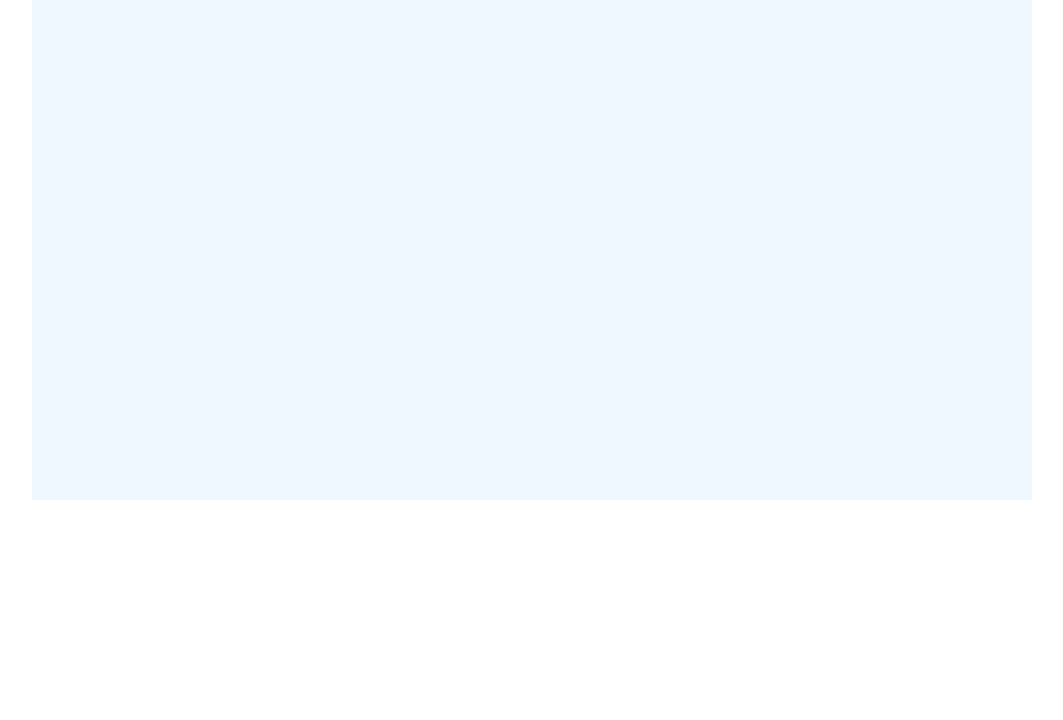
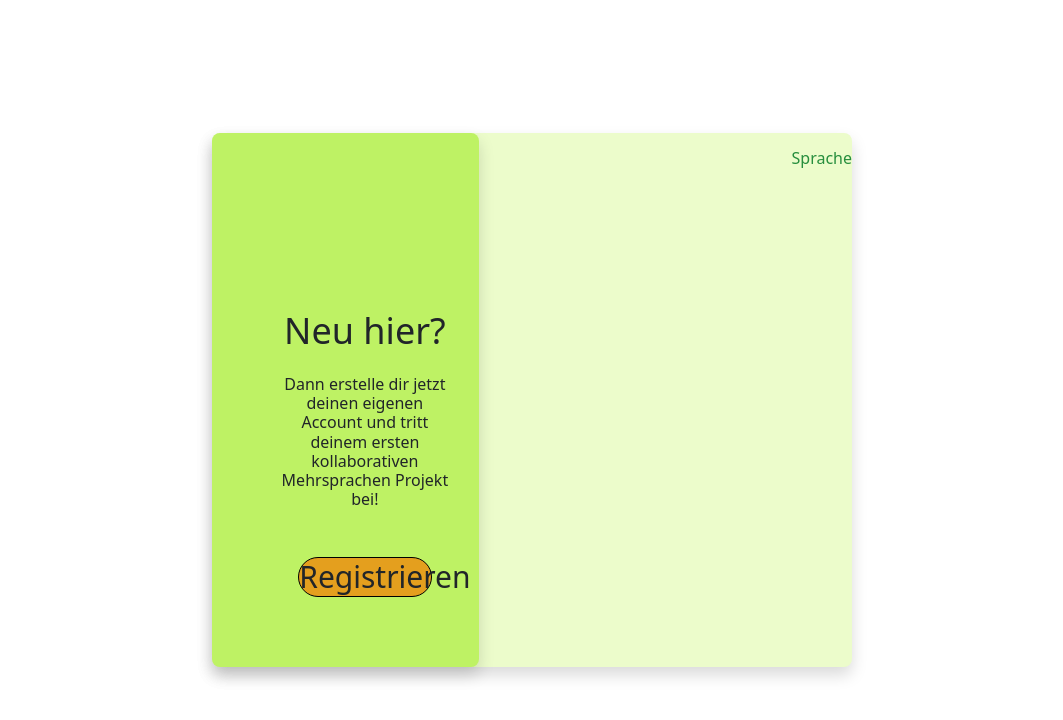
Before and after one commit to WookieDraftPics/PSE-Frontend-Dummy, a React (Vite) app in the folder frontentdummy/: page / in a window 1280 px wide. Shown: the top 720 px of the page, without its empty margins (108-1171 px from the left). Built offline with nearby package versions, Linux system fonts and the light colour scheme.

Commit message:
forgot to push- halfway to login but no states yet just dummy

```diff
--- a/frontentdummy/index.html
+++ b/frontentdummy/index.html
@@ -15,6 +15,9 @@
   <body>
     <div id="root"></div>
     <script type="module" src="/src/main.tsx"></script>
-    <div class="rectangle"></div>
+    <!--<div class="rectangle"></div>
+    <script src="https://unpkg.com/react@16/umd/react.development.js" crossorigin></script>
+n   <script src="https://unpkg.com/react-dom@16/umd/react-dom.development.js" crossorigin></script>-->
+
   </body>
 </html>
--- a/frontentdummy/package.json
+++ b/frontentdummy/package.json
@@ -10,6 +10,8 @@
     "preview": "vite preview"
   },
   "dependencies": {
+    "@headlessui/react": "^2.2.0",
+    "@material-tailwind/react": "^2.1.10",
     "bootstrap": "^5.3.3",
     "react": "^18.3.1",
     "react-dom": "^18.3.1"
@@ -19,11 +21,13 @@
     "@types/react": "^18.3.12",
     "@types/react-dom": "^18.3.1",
     "@vitejs/plugin-react": "^4.3.4",
+    "autoprefixer": "^10.4.20",
     "eslint": "^9.15.0",
     "eslint-plugin-react-hooks": "^5.0.0",
     "eslint-plugin-react-refresh": "^0.4.14",
     "globals": "^15.12.0",
-    "tailwindcss": "^3.4.16",
+    "postcss": "^8.4.49",
+    "tailwindcss": "^3.4.17",
     "typescript": "~5.6.2",
     "typescript-eslint": "^8.15.0",
     "vite": "^6.0.1"
--- /dev/null
+++ b/frontentdummy/postcss.config.cjs
@@ -0,0 +1,6 @@
+module.exports = {
+    plugins: {
+      tailwindcss: {},
+      autoprefixer: {},
+    },
+  };
--- a/frontentdummy/src/App.css
+++ b/frontentdummy/src/App.css
@@ -0,0 +1,3 @@
+@tailwind base;
+@tailwind components;
+@tailwind utilities;
--- a/frontentdummy/src/App.tsx
+++ b/frontentdummy/src/App.tsx
@@ -1,14 +1,12 @@
-import PrimButton from "./components/login/PrimButton";
-import GuestButton from "./components/login/GuestButton";
-import PasswdReset from "./components/login/PasswdReset";
+import "./App.css";
+import LoginPage from "./components/login/LoginPage";
 
-//<PrimButton item={"Login"} />
-//<PrimButton item={"Create Account"} />
-//<GuestButton />
-//<PasswdReset />
 function App() {
-  let loginName = "Login";
-  return <div></div>;
+  return (
+    <div>
+      <LoginPage />
+    </div>
+  );
 }
 
 export default App;
--- a/frontentdummy/src/components/login/GuestButton.tsx
+++ b/frontentdummy/src/components/login/GuestButton.tsx
@@ -1,4 +1,3 @@
-import React from "react";
 //no dynamic input because this button only exists as this version
 const GuestButton = () => {
   return (
--- /dev/null
+++ b/frontentdummy/src/components/login/InteractionScreen.tsx
@@ -0,0 +1,31 @@
+import {
+  Menu,
+  MenuHandler,
+  Button,
+  MenuList,
+  MenuItem,
+} from "@material-tailwind/react";
+
+function InteractionScreen() {
+  return (
+    <div className="absolute inset-y-0 right-0 w-7/12">
+      <p className="text-right">
+        <Menu>
+          <MenuHandler>
+            <Button className="top-0 right-0">
+              <h4 className="text-textGreen">Sprache</h4>
+            </Button>
+          </MenuHandler>
+          <MenuList className="bg-backingGreen h-40 w-40">
+            <MenuItem>Deutsch-Hochdeutsch</MenuItem>
+            <MenuItem>Enlish</MenuItem>
+            <MenuItem>Hindi</MenuItem>
+            <MenuItem>Deutsch-Hotam/Simplified</MenuItem>
+          </MenuList>
+        </Menu>
+      </p>
+    </div>
+  );
+}
+
+export default InteractionScreen;
--- /dev/null
+++ b/frontentdummy/src/components/login/LoginPage.tsx
@@ -0,0 +1,19 @@
+import InteractionScreen from "./InteractionScreen";
+import SwitchScreen from "./SwitchScreen";
+
+function LoginPage() {
+  return (
+    <div className="flex items-center justify-center h-screen">
+      <div className="relative bg-backingGreen rounded-lg shadow w-50 h-2/3 p-12">
+        <div>
+          <SwitchScreen />
+        </div>
+        <div>
+          <InteractionScreen />
+        </div>
+      </div>
+    </div>
+  );
+}
+
+export default LoginPage;
--- a/frontentdummy/src/components/login/PrimButton.tsx
+++ b/frontentdummy/src/components/login/PrimButton.tsx
@@ -1,6 +1,6 @@
 import React from "react";
 
-interface Prpos {
+interface Props {
   item: string;
 }
 
--- /dev/null
+++ b/frontentdummy/src/components/login/SwitchScreen.tsx
@@ -0,0 +1,23 @@
+function SwitchScreen() {
+  return (
+    <div className="absolute rounded-lg inset-y-0 left-0 w-5/12 bg-switchGreen shadow">
+      <div className="absolute inset-x-0 bottom-0 left-16 w-2/3 h-2/3">
+        <h1 className="text-center text-4xl">Neu hier?</h1>
+        <br></br>
+        <h2 className="whitespace-normal white-space: pre-line text-center text-medium">
+          Dann erstelle dir jetzt deinen eigenen Account und tritt deinem ersten
+          kollaborativen Mehrsprachen Projekt bei!
+        </h2>
+        <br></br>
+        <br></br>
+        <p className="text-center">
+          <button className="bg-switchButton  w-75 h-10 text-3xl rounded-full border border-black">
+            Registrieren
+          </button>
+        </p>
+      </div>
+    </div>
+  );
+}
+
+export default SwitchScreen;
--- a/frontentdummy/tailwind.config.js
+++ b/frontentdummy/tailwind.config.js
@@ -4,7 +4,12 @@ export default {
     "./src/**/*.{js,jsx,ts,tsx}",
   ],
   theme: {
-    extend: {},
+    colors: {
+      backingGreen: '#ecfccb',
+      switchGreen: '#bef264',
+      switchButton: '#e49f1e',
+      textGreen:'#268e3d',
+    }
   },
   plugins: [],
 }
```
Also changed, not shown: 1 other file (tests, documents, lock files or other folders).
